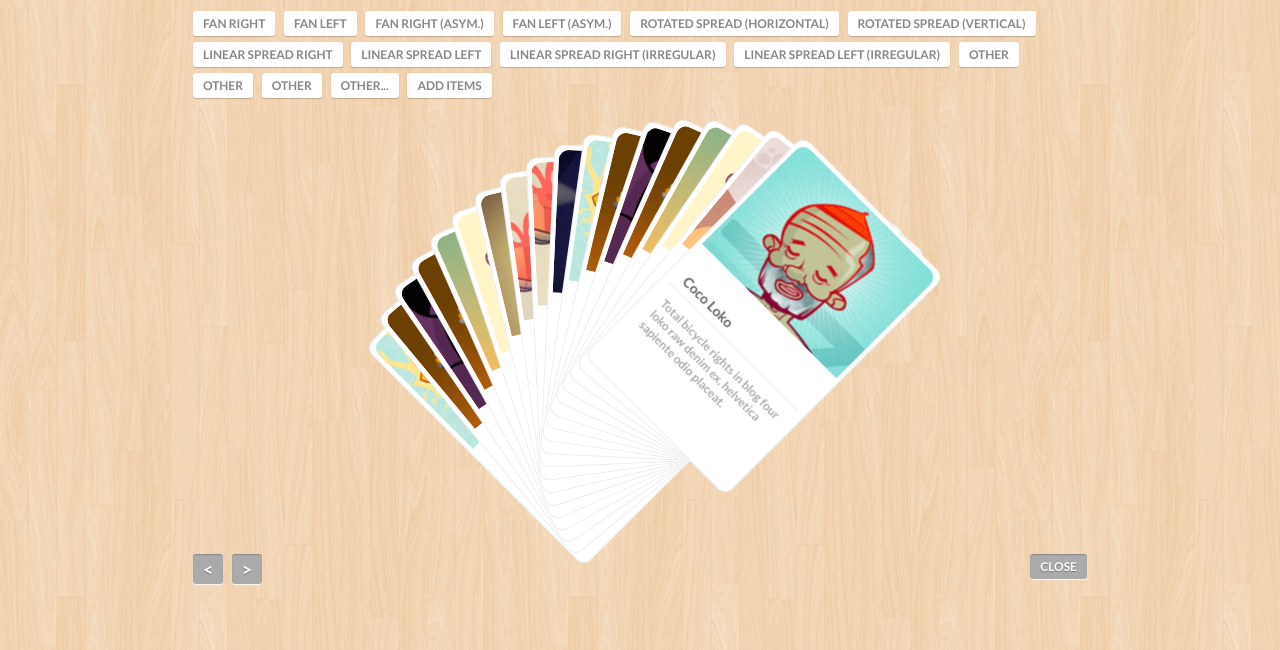
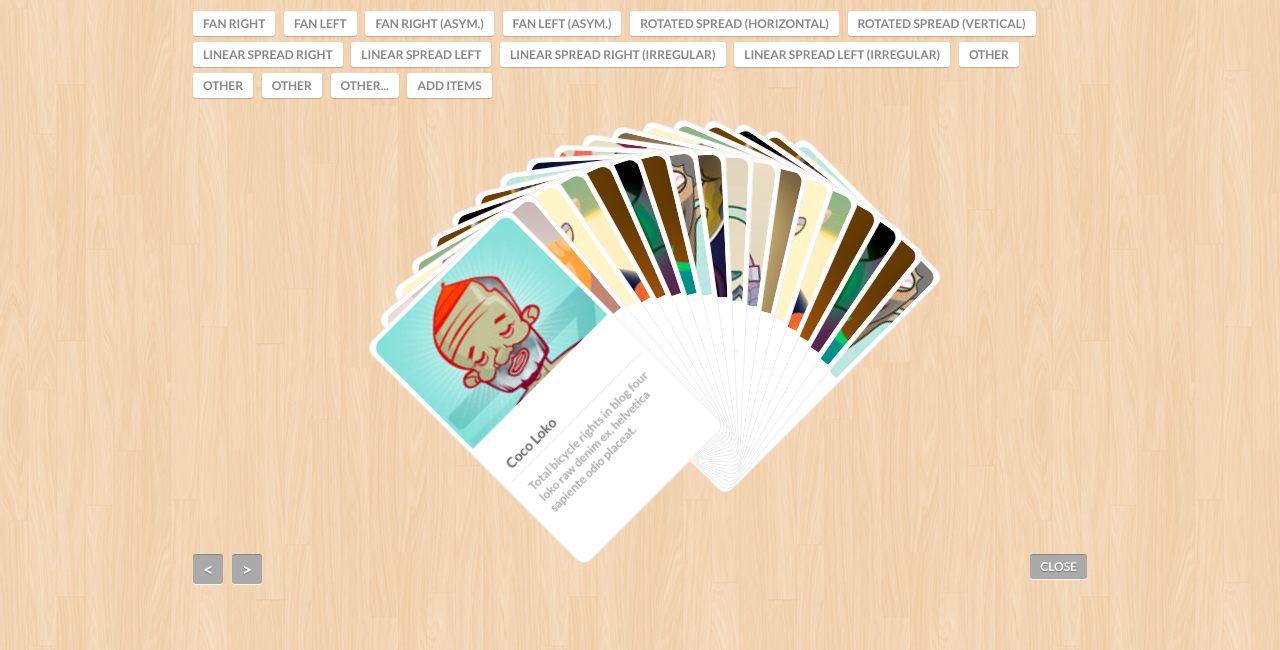
Before and after one commit to nuxy/baraja-js, a website: page demo/index.html in a window 1280 px wide. Both pictures are taken after a click on the element "FAN LEFT". Shown: the part 150-800 px from the top of the page. Drawn offline with Linux system fonts and the light colour scheme; files that its build step writes are made by us from their sources.

Commit message:
Refactored HTML markup wrapping
Normalized fan options Object(s)

```diff
--- a/demo/index.html
+++ b/demo/index.html
@@ -59,24 +59,79 @@
 
         <div class="baraja-demo">
           <ul id="baraja-el" class="baraja-container">
-            <li><img src="images/1.jpg" alt="image1"/><h4>Coco Loko</h4><p>Total bicycle rights in blog four loko raw denim ex, helvetica sapiente odio placeat.</p></li>
-            <li><img src="images/2.jpg" alt="image2"/><h4>Vermouth Land</h4><p>Velit chambray fugiat, enim aesthetic esse ullamco typewriter.</p></li>
-            <li><img src="images/3.jpg" alt="image3"/><h4>Electrodynamics</h4><p>Before they sold out PBR magna jean shorts non seitan ea. Dolor wolf pop-up.</p></li>
-            <li><img src="images/4.jpg" alt="image4"/><h4>Retinal Bliss</h4><p>Locavore vero ad, before they sold out food truck bushwick helvetica.</p></li>
-            <li><img src="images/5.jpg" alt="image5"/><h4>Disco Fever</h4><p>Cillum laboris consequat, qui elit retro next level skateboard freegan hella.</p></li>
-            <li><img src="images/6.jpg" alt="image6"/><h4>Serenity</h4><p>Truffaut wes anderson hoodie 3 wolf moon labore, fugiat lomo iphone eiusmod vegan.</p></li>
-            <li><img src="images/7.jpg" alt="image7"/><h4>Dark Honor</h4><p>Chillwave mustache pinterest, marfa seitan umami id farm-to-table iphone.</p></li>
-            <li><img src="images/8.jpg" alt="image8"/><h4>Nested Happiness</h4><p>Minim post-ironic banksy american apparel iphone wayfarers.</p></li>
-            <li><img src="images/9.jpg" alt="image9"/><h4>Cherry Country</h4><p>Sint vinyl Austin street art odd future id trust fund, terry richardson cray.</p></li>
-            <li><img src="images/10.jpg" alt="image10"/><h4>Cherry Country</h4><p>Sint vinyl Austin street art odd future id trust fund, terry richardson cray.</p></li>
-            <li><img src="images/11.jpg" alt="image11"/><h4>Coco Loko</h4><p>Total bicycle rights in blog four loko raw denim ex, helvetica sapiente odio placeat.</p></li>
-            <li><img src="images/12.jpg" alt="image12"/><h4>Vermouth Land</h4><p>Velit chambray fugiat, enim aesthetic esse ullamco typewriter.</p></li>
-            <li><img src="images/3.jpg" alt="image3"/><h4>Electrodynamics</h4><p>Before they sold out PBR magna jean shorts non seitan ea. Dolor wolf pop-up.</p></li>
-            <li><img src="images/4.jpg" alt="image4"/><h4>Retinal Bliss</h4><p>Locavore vero ad, before they sold out food truck bushwick helvetica.</p></li>
-            <li><img src="images/5.jpg" alt="image5"/><h4>Disco Fever</h4><p>Cillum laboris consequat, qui elit retro next level skateboard freegan hella.</p></li>
-            <li><img src="images/6.jpg" alt="image6"/><h4>Serenity</h4><p>Truffaut wes anderson hoodie 3 wolf moon labore, fugiat lomo iphone eiusmod vegan.</p></li>
-            <li><img src="images/7.jpg" alt="image7"/><h4>Dark Honor</h4><p>Chillwave mustache pinterest, marfa seitan umami id farm-to-table iphone.</p></li>
-            <li><img src="images/8.jpg" alt="image8"/><h4>Nested Happiness</h4><p>Minim post-ironic banksy american apparel iphone wayfarers.</p></li>
+            <li>
+              <img src="images/1.jpg" alt="image1" />
+              <h4>Coco Loko</h4>
+              <p>Total bicycle rights in blog four loko raw denim ex, helvetica sapiente odio placeat.</p>
+            </li>
+            <li>
+              <img src="images/2.jpg" alt="image2" />
+              <h4>Vermouth Land</h4><p>Velit chambray fugiat, enim aesthetic esse ullamco typewriter.</p>
+            </li>
+            <li>
+              <img src="images/3.jpg" alt="image3" />
+              <h4>Electrodynamics</h4><p>Before they sold out PBR magna jean shorts non seitan ea. Dolor wolf pop-up.</p>
+            </li>
+            <li>
+              <img src="images/4.jpg" alt="image4" />
+              <h4>Retinal Bliss</h4><p>Locavore vero ad, before they sold out food truck bushwick helvetica.</p>
+            </li>
+            <li>
+              <img src="images/5.jpg" alt="image5" />
+              <h4>Disco Fever</h4><p>Cillum laboris consequat, qui elit retro next level skateboard freegan hella.</p>
+            </li>
+            <li>
+              <img src="images/6.jpg" alt="image6" />
+              <h4>Serenity</h4><p>Truffaut wes anderson hoodie 3 wolf moon labore, fugiat lomo iphone eiusmod vegan.</p>
+            </li>
+            <li>
+              <img src="images/7.jpg" alt="image7" />
+              <h4>Dark Honor</h4><p>Chillwave mustache pinterest, marfa seitan umami id farm-to-table iphone.</p>
+            </li>
+            <li>
+              <img src="images/8.jpg" alt="image8" />
+              <h4>Nested Happiness</h4><p>Minim post-ironic banksy american apparel iphone wayfarers.</p>
+            </li>
+            <li>
+              <img src="images/9.jpg" alt="image9" />
+              <h4>Cherry Country</h4><p>Sint vinyl Austin street art odd future id trust fund, terry richardson cray.</p>
+            </li>
+            <li>
+              <img src="images/10.jpg" alt="image10" />
+              <h4>Cherry Country</h4><p>Sint vinyl Austin street art odd future id trust fund, terry richardson cray.</p>
+            </li>
+            <li>
+              <img src="images/11.jpg" alt="image11" />
+              <h4>Coco Loko</h4><p>Total bicycle rights in blog four loko raw denim ex, helvetica sapiente odio placeat.</p>
+            </li>
+            <li>
+              <img src="images/12.jpg" alt="image12" />
+              <h4>Vermouth Land</h4><p>Velit chambray fugiat, enim aesthetic esse ullamco typewriter.</p>
+            </li>
+            <li>
+              <img src="images/3.jpg" alt="image3" />
+              <h4>Electrodynamics</h4><p>Before they sold out PBR magna jean shorts non seitan ea. Dolor wolf pop-up.</p>
+            </li>
+            <li>
+              <img src="images/4.jpg" alt="image4" />
+              <h4>Retinal Bliss</h4><p>Locavore vero ad, before they sold out food truck bushwick helvetica.</p>
+            </li>
+            <li>
+              <img src="images/5.jpg" alt="image5" />
+              <h4>Disco Fever</h4><p>Cillum laboris consequat, qui elit retro next level skateboard freegan hella.</p>
+            </li>
+            <li>
+              <img src="images/6.jpg" alt="image6" />
+              <h4>Serenity</h4><p>Truffaut wes anderson hoodie 3 wolf moon labore, fugiat lomo iphone eiusmod vegan.</p
+              </li>
+            <li>
+              <img src="images/7.jpg" alt="image7" />
+              <h4>Dark Honor</h4><p>Chillwave mustache pinterest, marfa seitan umami id farm-to-table iphone.</p>
+            </li>
+            <li>
+              <img src="images/8.jpg" alt="image8" />
+              <h4>Nested Happiness</h4><p>Minim post-ironic banksy american apparel iphone wayfarers.</p>
+            </li>
           </ul>
         </div>
 
@@ -110,7 +165,10 @@
           baraja.fan({
             direction: 'right',
             easing: 'ease-out',
-            origin: { x : 25, y : 100 },
+            origin: {
+              x: 25,
+              y: 100
+            },
             speed: 500,
             range: 90,
             center: true
@@ -121,9 +179,12 @@
       document.getElementById('nav-fan2')
         .addEventListener('click', function() {
           baraja.fan({
-            direction: 'right',
+            direction: 'left',
             easing: 'ease-out',
-            origin: { x : 75, y : 100 },
+            origin: {
+              x: 75,
+              y: 100
+            },
             speed: 500,
             range: 90,
             center: true
@@ -136,7 +197,11 @@
           baraja.fan({
             direction: 'right',
             easing: 'ease-out',
-            origin: { minX : 20, maxX : 80, y : 100 },
+            origin: {
+              minX: 20,
+              maxX: 80,
+              y: 100
+            },
             speed: 500,
             range: 90,
             translation: 60,
@@ -150,7 +215,11 @@
           baraja.fan({
             direction: 'left',
             easing: 'ease-out',
-            origin: { minX : 20, maxX : 80, y : 100 },
+            origin: {
+              minX: 20,
+              maxX: 80,
+              y: 100
+            },
             speed: 500,
             range: 90,
             translation: 60,
@@ -164,7 +233,10 @@
           baraja.fan({
             direction: 'right',
             easing: 'ease-out',
-            origin: { x : 50, y : 200 },
+            origin: {
+              x: 50,
+              y: 200
+            },
             speed: 500,
             range: 100,
             center: true
@@ -177,7 +249,10 @@
           baraja.fan({
             direction: 'left',
             easing: 'ease-out',
-            origin: { x : 200, y : 50 },
+            origin: {
+              x: 200,
+              y: 50
+            },
             speed: 500,
             range: 80,
             center: true
@@ -190,7 +265,10 @@
           baraja.fan({
             direction: 'right',
             easing: 'ease-out',
-            origin: { x : 50, y : 200 },
+            origin: {
+              x: 50,
+              y: 200
+            },
             speed: 500,
             range: 20,
             translation: 300,
@@ -204,7 +282,10 @@
           baraja.fan({
             direction: 'left',
             easing: 'ease-out',
-            origin: { x : 50, y : 200 },
+            origin: {
+              x: 50,
+              y: 200
+            },
             speed: 500,
             range: 20,
             translation : 300,
@@ -218,7 +299,10 @@
           baraja.fan({
             direction: 'right',
             easing: 'ease-out',
-            origin: { x : 50, y : 200 },
+            origin: {
+              x: 50,
+              y: 200
+            },
             speed: 500,
             range: 20,
             translation: 300,
@@ -233,7 +317,10 @@
           baraja.fan({
             direction: 'left',
             easing: 'ease-out',
-            origin: { x : 50, y : 200 },
+            origin: {
+              x: 50,
+              y: 200
+            },
             speed: 500,
             range: 20,
             translation: 300,
@@ -248,7 +335,10 @@
           baraja.fan({
             direction: 'left',
             easing: 'ease-out',
-            origin: { x : 25, y : 100 },
+            origin: {
+              x: 25,
+              y: 100
+            },
             speed: 500,
             range: 130,
             center: false
@@ -261,7 +351,10 @@
           baraja.fan({
             direction: 'left',
             easing: 'ease-out',
-            origin: { x : 50, y : 90 },
+            origin: {
+              x: 50,
+              y: 90
+            },
             speed: 500,
             range: 360,
             center: false
@@ -274,7 +367,10 @@
           baraja.fan({
             direction: 'left',
             easing: 'ease-out',
-            origin: { x : 50, y : 100 },
+            origin: {
+              x: 50,
+              y: 100
+            },
             speed: 500,
             range: 330,
             center: true
@@ -287,7 +383,11 @@
           baraja.fan({
             direction: 'right',
             easing: 'ease-out',
-            origin: { minX : 20, maxX : 80, y : 100 },
+            origin: {
+              minX: 20,
+              maxX: 80,
+              y: 100
+            },
             speed: 500,
             range: 90,
             translation: 60,
```
